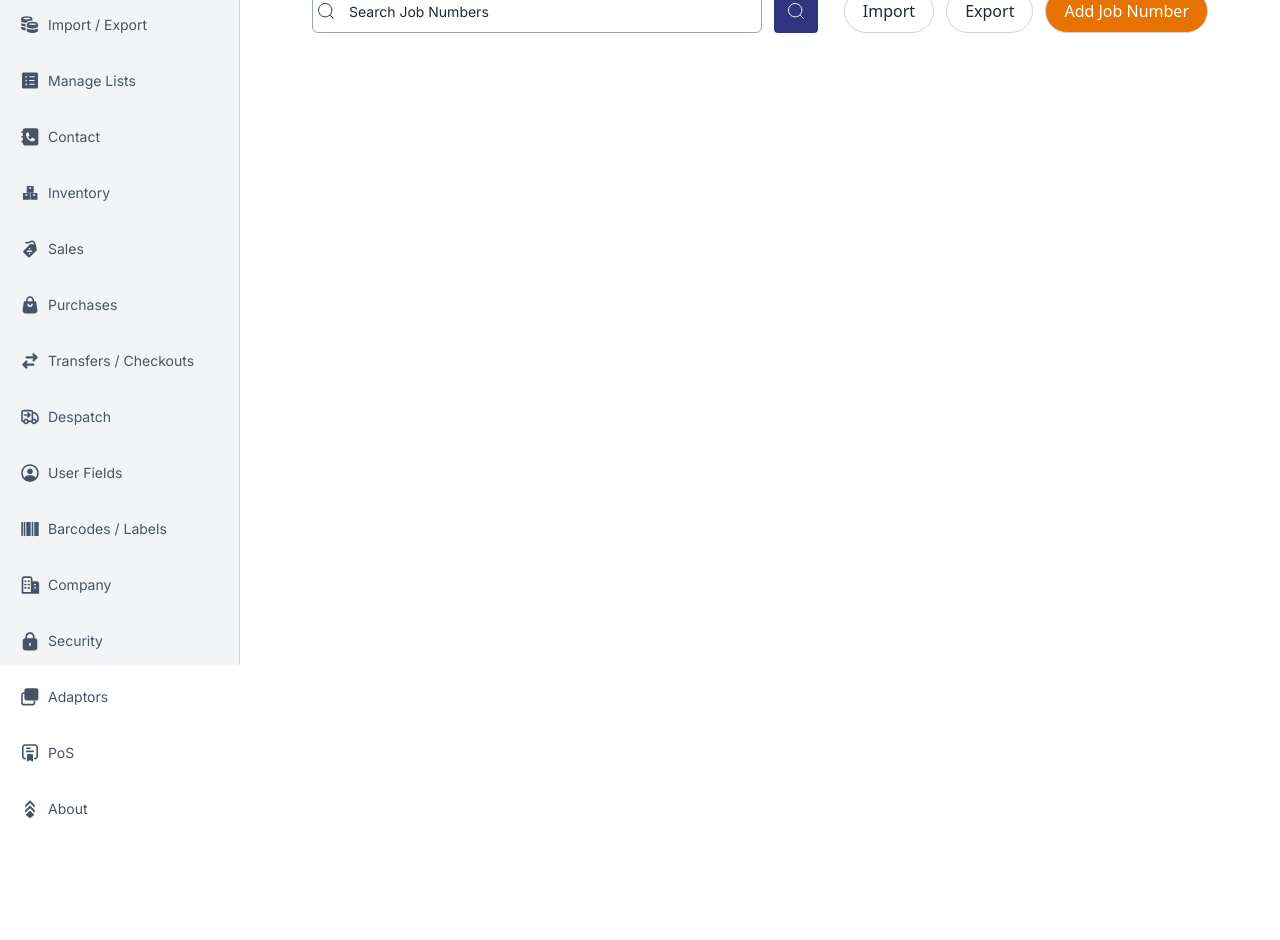
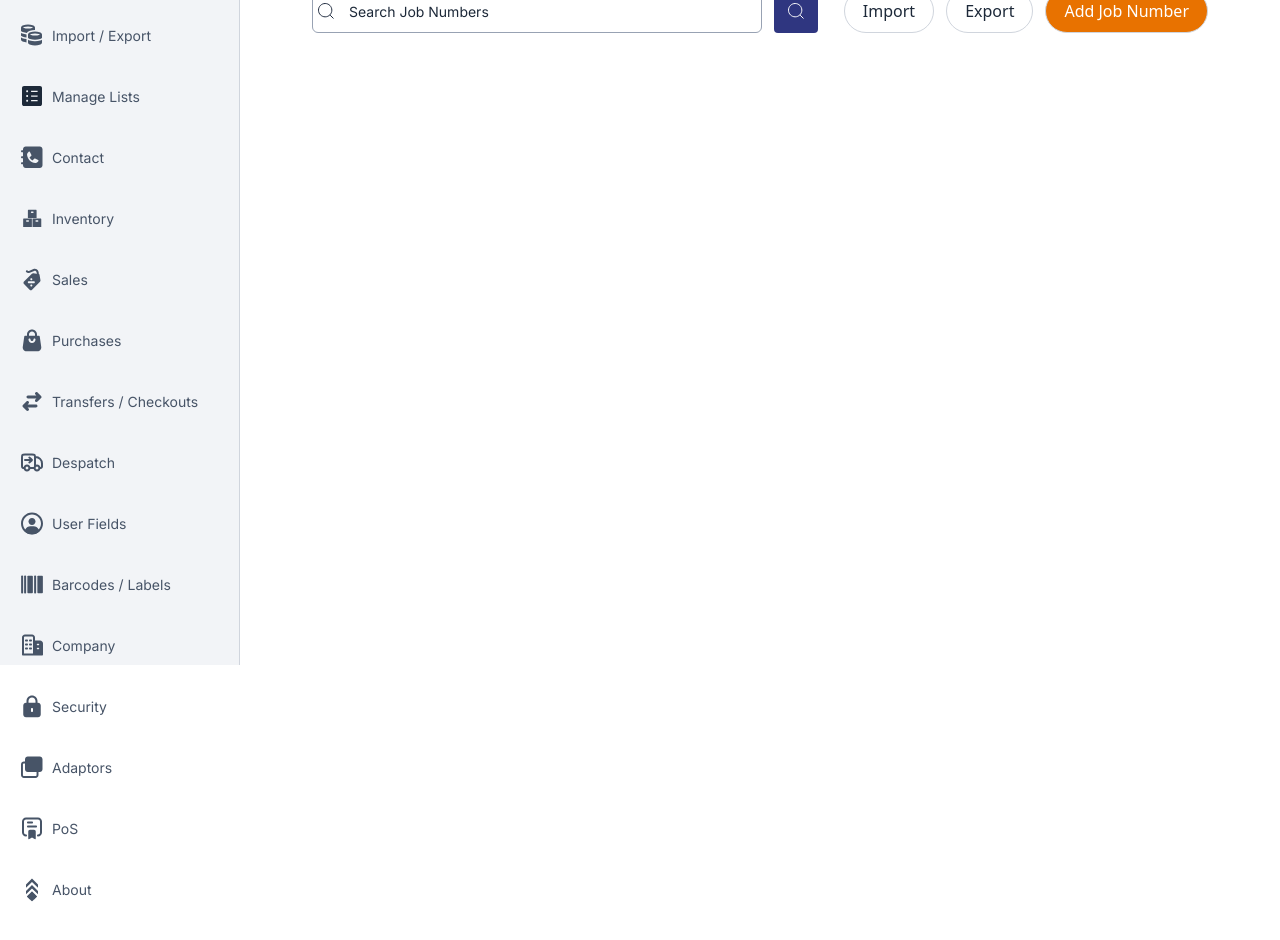
Before and after one commit to tuongquang2004/Ten-cu-chuoi-dai-dai, a Next.js app: page /job_numbers in a window 1280 px wide. Shown: the part 200-1140 px from the top of the page. Before the commit the page ends 1057 px from the top, so only its background shows below. Built offline with nearby package versions, Linux system fonts and the light colour scheme.

Commit message:
feature/Update icons for Sidebar

```diff
--- a/components/Sidebar.tsx
+++ b/components/Sidebar.tsx
@@ -1,35 +1,54 @@
 'use client'
 import Link from 'next/link'
 import { usePathname } from 'next/navigation'
-import { Icon } from './Icon'
 import { Inter } from 'next/font/google'
+import { ReactNode } from 'react'
+import {
+  Users,
+  Location,
+  Coins,
+  ManageLists,
+  Contact,
+  Inventory,
+  Sales,
+  Purchases,
+  Transfers,
+  Despatch,
+  UserFields,
+  Barcode,
+  Company,
+  SecurityLock,
+  Adaptors,
+  Pos,
+  About,
+} from '@/public/assets/icons';
+
 
 const inter = Inter({
-    subsets: ['latin'],
-    weight: ['400', '500', '600', '700'],
-  })
+  subsets: ['latin'],
+  weight: ['400', '500', '600', '700'],
+})
 
-type IconKey = keyof typeof Icon
-type MenuItem = { label: string; icon: IconKey; href: string }
+type MenuItem = { label: string; icon: ReactNode; href: string }
 
 const items: MenuItem[] = [
-  { label: 'Users',                 icon: 'Users',      href: '#' },
-  { label: 'Locations',             icon: 'Location',   href: '#' },
-  { label: 'Import / Export',       icon: 'Coins',      href: '#' },
-  { label: 'Manage Lists',          icon: 'ManageLists',       href: '/' },
-  { label: 'Contact',               icon: 'Contact',       href: '#' },
-  { label: 'Inventory',             icon: 'Inventory',   href: '#' },
-  { label: 'Sales',                 icon: 'Sales',        href: '#' },
-  { label: 'Purchases',             icon: 'Purchases',       href: '#' },
-  { label: 'Transfers / Checkouts', icon: 'Tranfers',href: '#' },
-  { label: 'Despatch',              icon: 'Despatch',      href: '#' },
-  { label: 'User Fields',           icon: 'UserFields',       href: '#' },
-  { label: 'Barcodes / Labels',     icon: 'Barcode',    href: '#' },
-  { label: 'Company',               icon: 'Company',  href: '#' },
-  { label: 'Security',              icon: 'SecurityLock',     href: '#' },
-  { label: 'Adaptors',              icon: 'Adaptors',        href: '#' },
-  { label: 'PoS',                   icon: 'POS',       href: '#' },
-  { label: 'About',                 icon: 'About',       href: '#' },
+  { label: 'Users', icon: <Users />, href: '#' },
+  { label: 'Locations', icon: <Location />, href: '#' },
+  { label: 'Import / Export', icon: <Coins />, href: '#' },
+  { label: 'Manage Lists', icon: <ManageLists />, href: '/' },
+  { label: 'Contact', icon: <Contact />, href: '#' },
+  { label: 'Inventory', icon: <Inventory />, href: '#' },
+  { label: 'Sales', icon: <Sales />, href: '#' },
+  { label: 'Purchases', icon: <Purchases />, href: '#' },
+  { label: 'Transfers / Checkouts', icon: <Transfers />, href: '#' },
+  { label: 'Despatch', icon: <Despatch />, href: '#' },
+  { label: 'User Fields', icon: <UserFields />, href: '#' },
+  { label: 'Barcodes / Labels', icon: <Barcode />, href: '#' },
+  { label: 'Company', icon: <Company />, href: '#' },
+  { label: 'Security', icon: <SecurityLock />, href: '#' },
+  { label: 'Adaptors', icon: <Adaptors />, href: '#' },
+  { label: 'PoS', icon: <Pos />, href: '#' },
+  { label: 'About', icon: <About />, href: '#' },
 ]
 
 export default function Sidebar() {
@@ -39,7 +58,6 @@ export default function Sidebar() {
     <aside className={`${inter.className} hidden md:block w-[240px] shrink-0 bg-[#F2F4F7] border-r border-[#D0D5DD] h-screen`}>
       <ul className="space-y-6 px-3 py-8 text-sm">
         {items.map(i => {
-          const Svg = Icon[i.icon]
           const active = i.href !== '#' && pathname === i.href
           return (
             <li key={i.label}>
@@ -52,7 +70,7 @@ export default function Sidebar() {
                     : 'text-[#475467] hover:bg-white hover:text-[#1D2939]')
                 }
               >
-                <span className="shrink-0"><Svg /></span>
+                <span className="shrink-0">{i.icon}</span>
                 <span>{i.label}</span>
               </Link>
             </li>
--- a/lib/data.tsx
+++ b/lib/data.tsx
@@ -1,3 +1,4 @@
+import { Inter } from "next/font/google";
 
 export type IconKey =
   | 'Referral' | 'Truck' | 'Bag' | 'Briefcase' | 'Exchange' | 'Note' | 'Tag'
@@ -19,3 +20,22 @@ export type check = {
   label: string,
   status: boolean
 }
+
+export type RefSrc = {
+  source: string,
+  isActive: boolean
+}
+
+export type JobNumberRow = {
+  jobnumber: string;
+  level: number,
+  name: string;
+  startdate: string;
+  enddate: string;
+  isActive: boolean;
+};
+
+export const inter = Inter({
+  subsets: ["latin"],
+  weight: ["400", "500", "700"],
+});
```
Also changed, not shown: components/Icon.tsx (+13 -0 lines).
